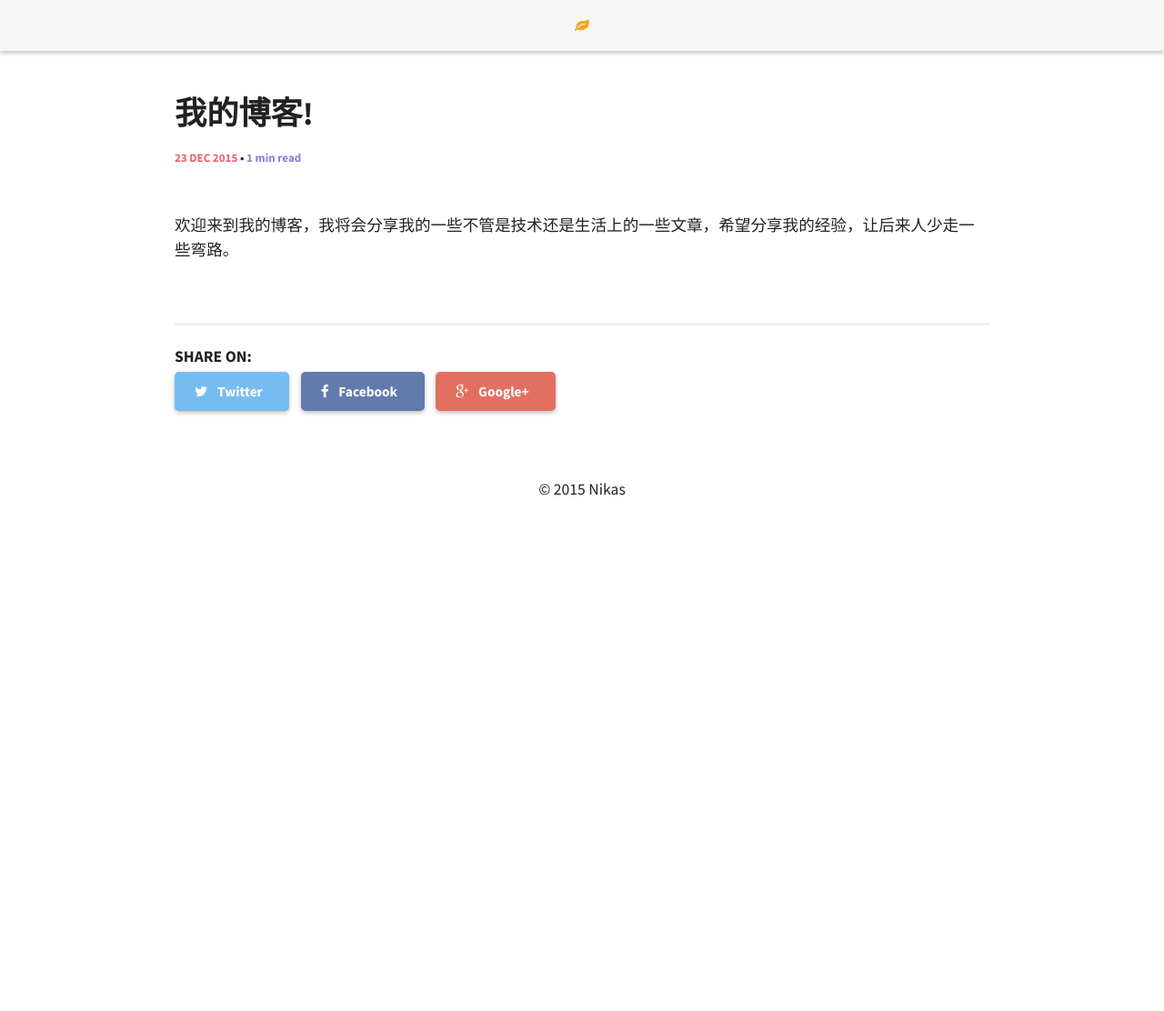
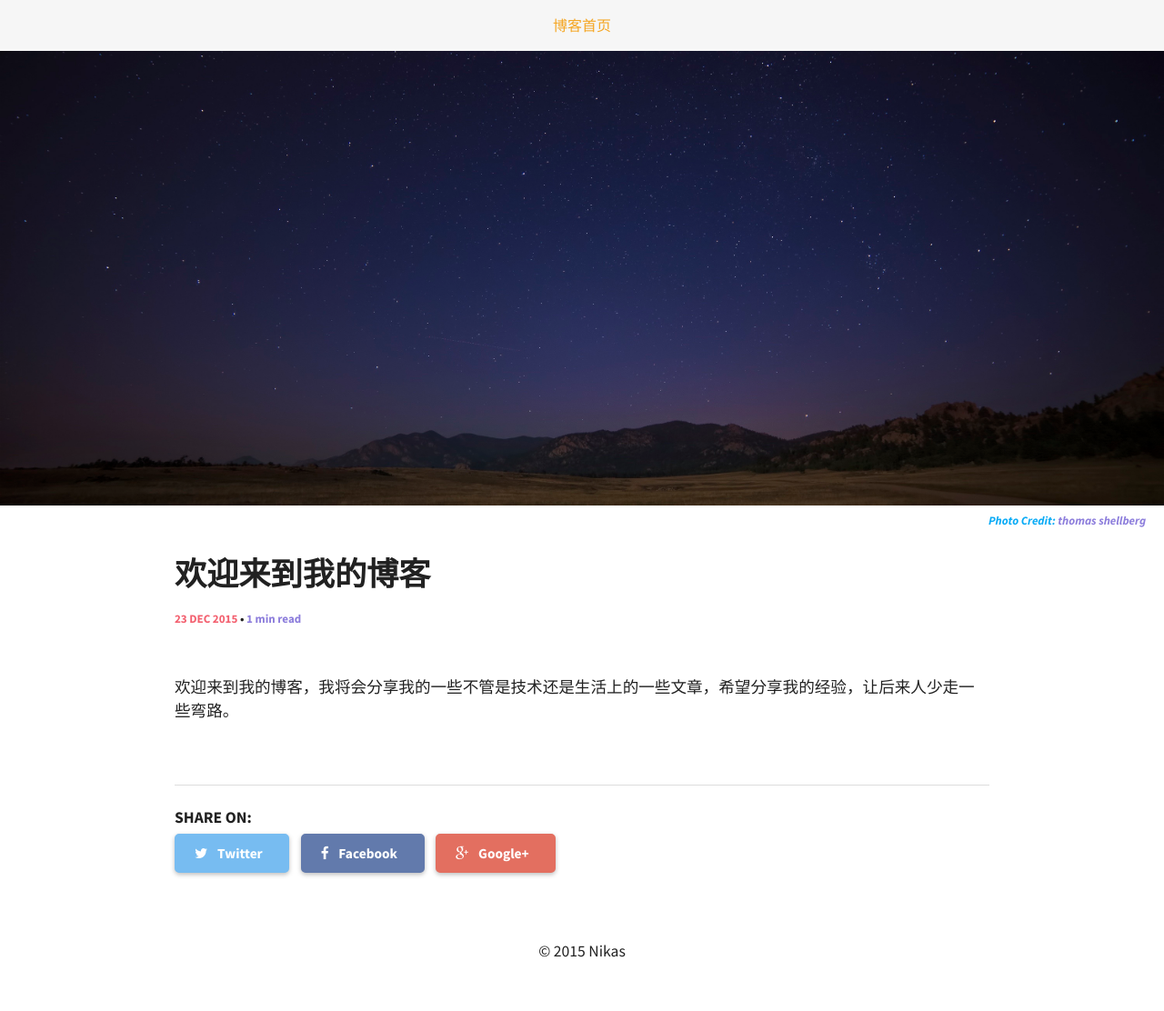
Before and after one commit to nikas1991/nikas1991.github.io, a Jekyll site: the page built from _posts/2015-12-23-welcome-to-my-blog.md, in a window 1280 px wide. Shown: the whole page at 91% size. Built offline with Jekyll 4.4.1, drawn with Linux system fonts in a browser that asks for light colours; comment, search, counter and statistics services are not loaded; before the commit the page ends 900 px from its top, so only the background shows below that.

Commit message:
修改博客展示样式

```diff
--- a/_includes/head.html
+++ b/_includes/head.html
@@ -3,7 +3,7 @@
   <meta http-equiv="X-UA-Compatible" content="IE=edge">
   <meta name="viewport" content="width=device-width, initial-scale=1">
   <title>{% if page.title %}{{ page.title }}{% else %}{{ site.title }}{% endif %}</title>
-  <meta name="author" content="{{ site.name }}">
+  <meta name="author" content="{{ site.owner.name }}">
   <meta name="description" content="{% if page.excerpt %}{{ page.excerpt | strip_html | strip_newlines | truncate: 160 }}{% else %}{{ site.description }}{% endif %}">
 
   <!-- CSS files -->
--- a/_includes/nav.html
+++ b/_includes/nav.html
@@ -14,7 +14,7 @@
     <div class="col s2">
       <a href="{{ site.url }}/">
         <div class="leonids-icon">
-          <i class="fa fa-leaf"></i>
+          博客首页
         </div>
       </a>
     </div>
--- a/_posts/2015-12-23-welcome-to-my-blog.md
+++ b/_posts/2015-12-23-welcome-to-my-blog.md
@@ -1,8 +1,17 @@
 ---
 layout: post
-title:  "我的博客!"
+title:  "欢迎来到我的博客"
+tags: [博客]
+excerpt: "我的博客第一篇文章"
+author: nikas
+comments: true
 date:   2015-12-23 22:07:19
-comments: true
+modified: 2015-12-24
+<!-- pinned: true -->
+image:
+  feature: sample-image-2.jpg
+  creditlink: https://unsplash.com/photos/Ki0dpxd3LGc
+  credit: thomas shellberg
 ---
 
 
```
